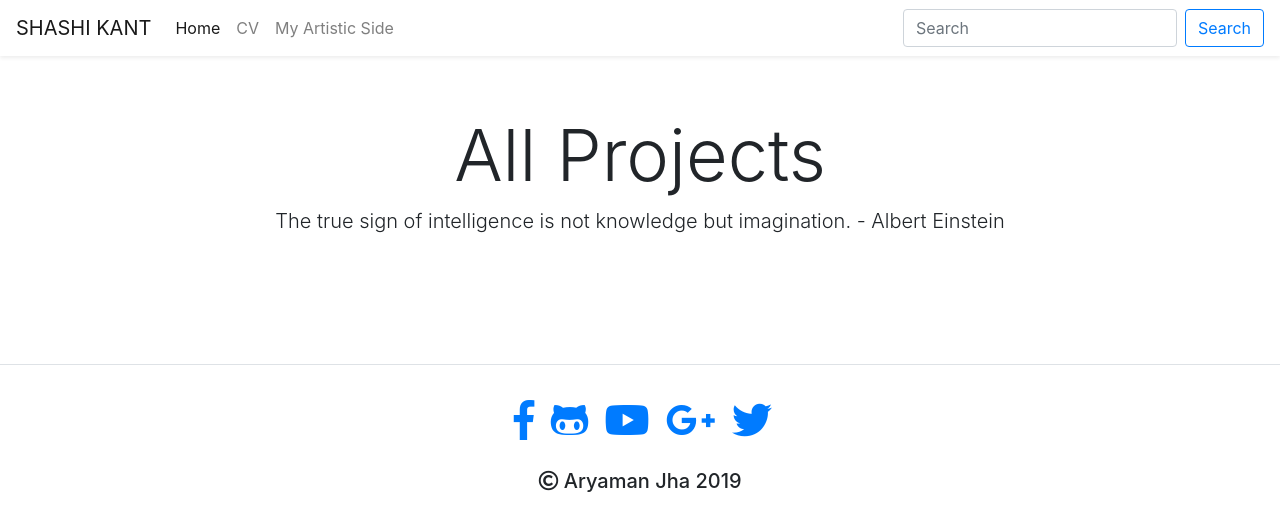
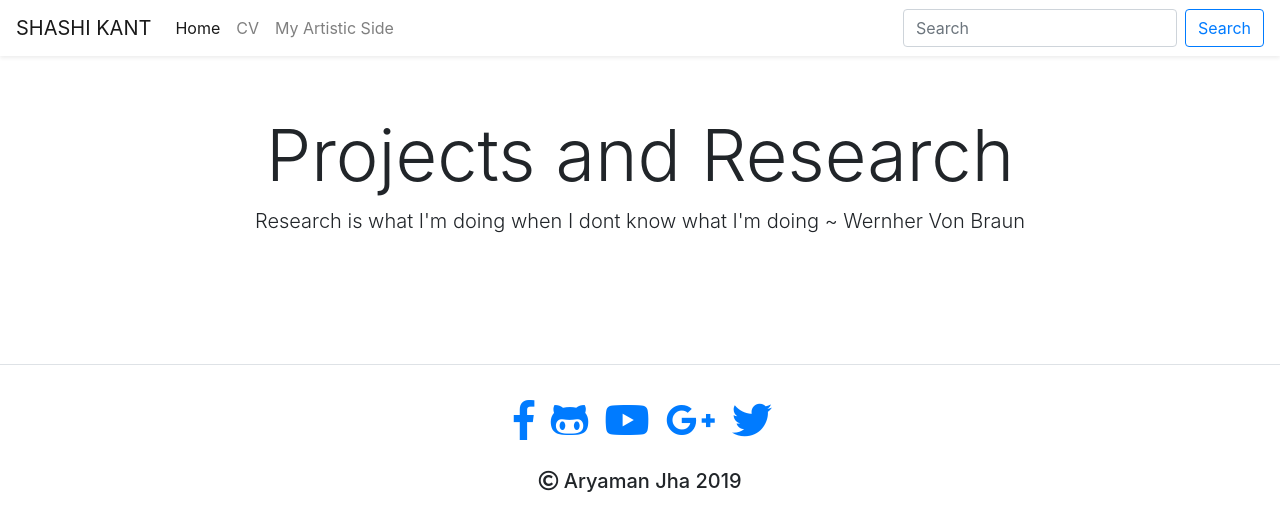
Before and after one commit to Aryaman-Jha/Aryaman_Jha, a Jekyll site: the page built from projects/index.html, in a window 1280 px wide. Shown: the top 531 px of the page. Built offline with Jekyll 4.4.1, drawn with Linux system fonts in a browser that asks for light colours; nearby versions of some CDN libraries.

Commit message:
Update index.html

```diff
--- a/projects/index.html
+++ b/projects/index.html
@@ -2,8 +2,8 @@
 layout: page
 ---
 <div class="hero">
-  <h1 class="display-3">All Projects</h1>
-  <p class="lead">The true sign of intelligence is not knowledge but imagination. - Albert Einstein</p>
+  <h1 class="display-3">Projects and Research</h1>
+  <p class="lead">Research is what I'm doing when I dont know what I'm doing ~ Wernher Von Braun</p>
 </div>
 
 <!-- This loops through the paginated posts -->
```
